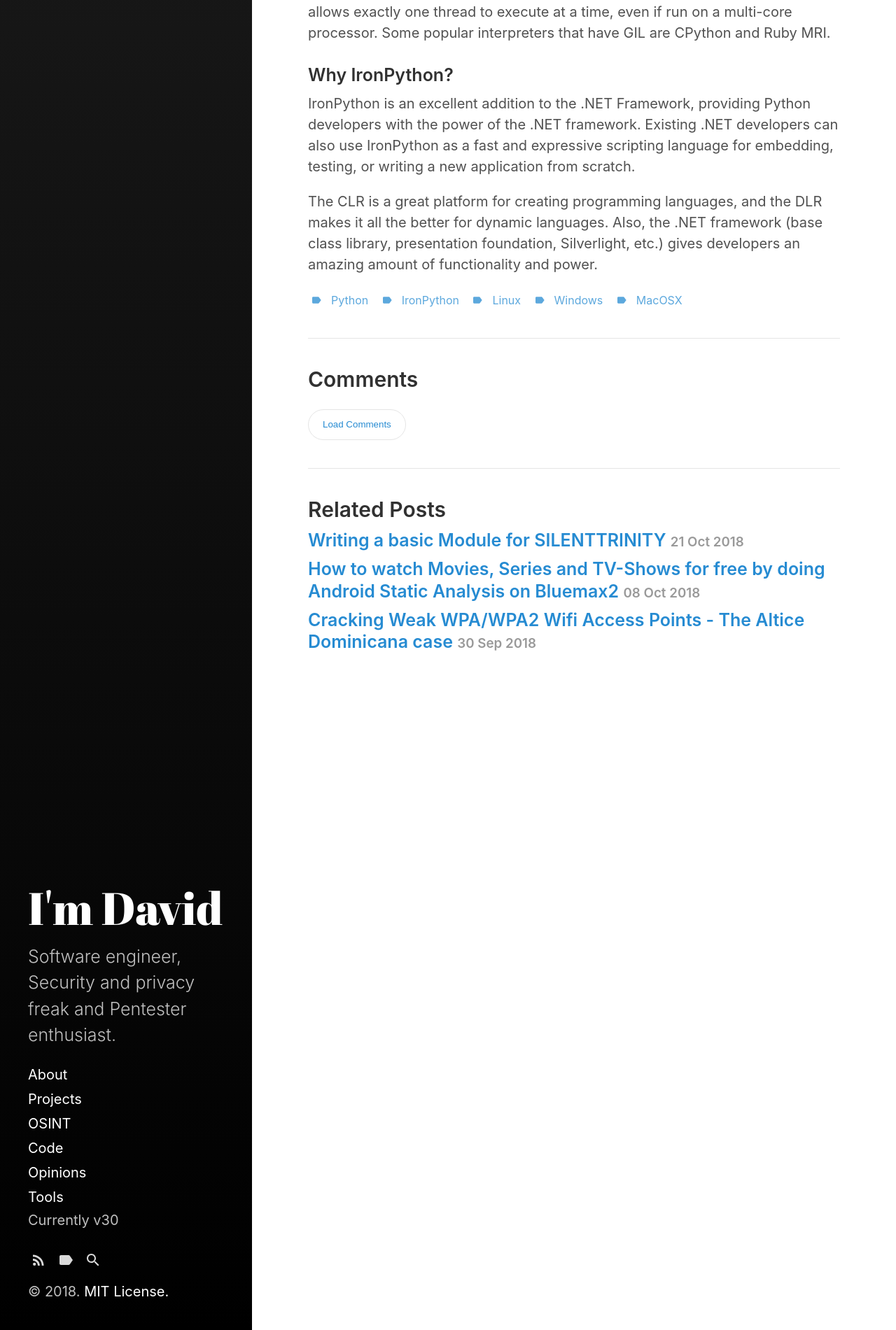
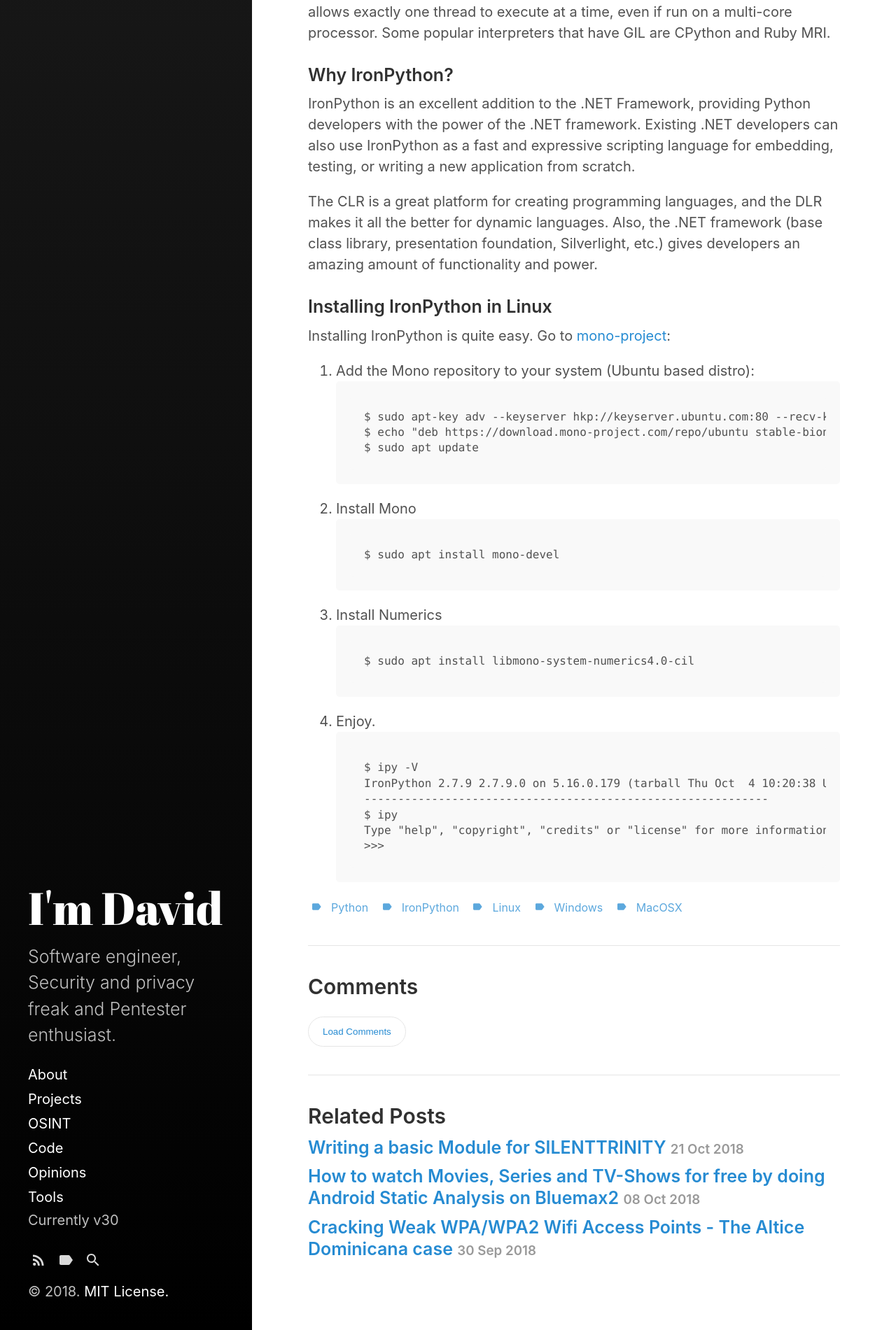
Before and after one commit to davidtavarez/davidtavarez.github.io, a Jekyll site: the page built from _posts/2018-10-15-installing_ironpython.md, in a window 1280 px wide. Shown: the part 708-2609 px from the top of the page at 70% size. Built offline with Jekyll 4.4.1, drawn with Linux system fonts in a browser that asks for light colours.

Commit message:
installing ironpython

````diff
--- a/_posts/2018-10-15-installing_ironpython.md
+++ b/_posts/2018-10-15-installing_ironpython.md
@@ -21,3 +21,31 @@ The performance characteristics of IronPython compared to CPython, the reference
 IronPython is an excellent addition to the .NET Framework, providing Python developers with the power of the .NET framework. Existing .NET developers can also use IronPython as a fast and expressive scripting language for embedding, testing, or writing a new application from scratch.
 
 The CLR is a great platform for creating programming languages, and the DLR makes it all the better for dynamic languages. Also, the .NET framework (base class library, presentation foundation, Silverlight, etc.) gives developers an amazing amount of functionality and power.
+
+### Installing IronPython in Linux
+
+Installing IronPython is quite easy. Go to [mono-project](https://www.mono-project.com/download/stable/):
+
+1. Add the Mono repository to your system (Ubuntu based distro):
+```
+$ sudo apt-key adv --keyserver hkp://keyserver.ubuntu.com:80 --recv-keys 3FA7E0328081BFF6A14DA29AA6A19B38D3D831EF
+$ echo "deb https://download.mono-project.com/repo/ubuntu stable-bionic main" | sudo tee /etc/apt/sources.list.d/mono-official-stable.list
+$ sudo apt update
+```
+2. Install Mono
+```
+$ sudo apt install mono-devel
+```
+3. Install Numerics
+```
+$ sudo apt install libmono-system-numerics4.0-cil
+```
+4. Enjoy.
+```
+$ ipy -V                                                                                           david@david-Latitude-5480
+IronPython 2.7.9 2.7.9.0 on 5.16.0.179 (tarball Thu Oct  4 10:20:38 UTC 2018)
+------------------------------------------------------------
+$ ipy                                                                                              IronPython 2.7.9 (2.7.9.0) on Mono 4.0.30319.42000 (64-bit)
+Type "help", "copyright", "credits" or "license" for more information.
+>>>
+```
````
